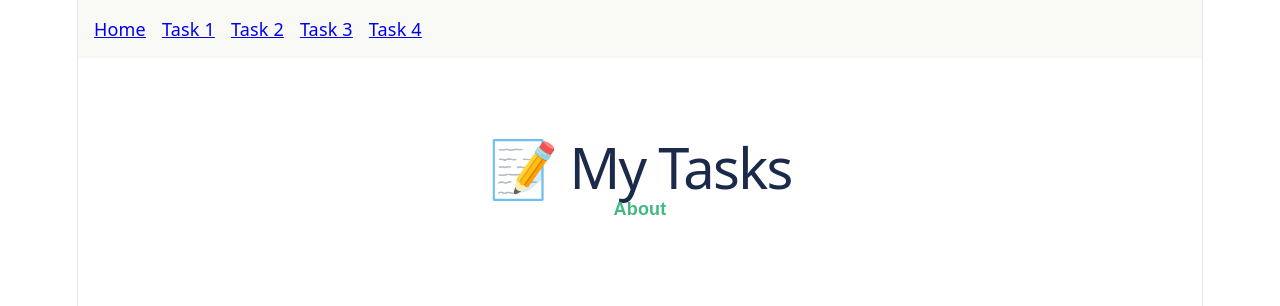
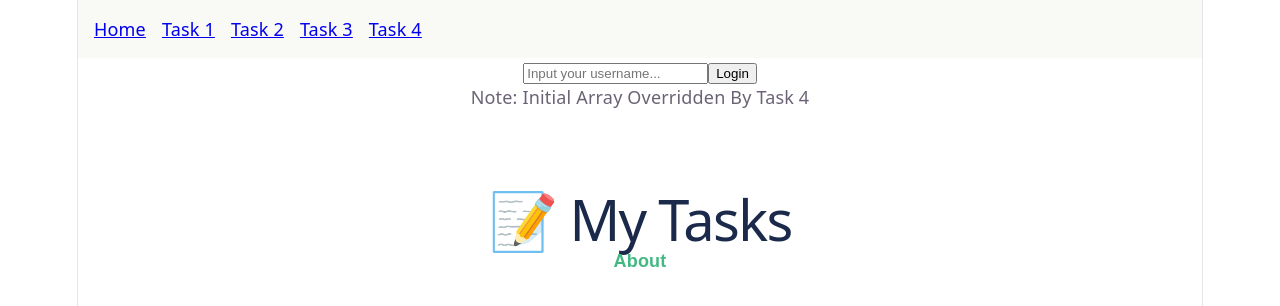
Before and after one commit to stanstan50/IBM-Frontend-Training-June2026, a Vue app in the folder ZENG_STANLEYYALE_FRONTEND/: page /task3 in a window 1280 px wide. Shown: the top 306 px of the page. Built offline with nearby package versions, Linux system fonts and the light colour scheme.

Commit message:
Task 4 Extension

```diff
--- a/ZENG_STANLEYYALE_FRONTEND/package.json
+++ b/ZENG_STANLEYYALE_FRONTEND/package.json
@@ -10,6 +10,7 @@
   },
   "dependencies": {
     "pinia": "^3.0.4",
+    "pinia-plugin-persistedstate": "^4.7.1",
     "vue": "^3.5.34",
     "vue-router": "^4.6.4"
   },
--- a/ZENG_STANLEYYALE_FRONTEND/src/App.vue
+++ b/ZENG_STANLEYYALE_FRONTEND/src/App.vue
@@ -1,15 +1,47 @@
 <script setup lang="ts">
 // import HelloWorld from './components/HelloWorld.vue'
+
+// Task 4 extension: user state
+
+import { useUserStore } from "@/stores/userStore.ts";
+import { ref } from "vue";
+import { storeToRefs } from "pinia";
+
+const userStore = useUserStore();
+
+const { currentUser, isLoggedIn } = storeToRefs(userStore);
+
+const { login } = userStore;
+
+const newUsername = ref("");
+
+function handleLogin() {
+  // client-side guard
+  if (newUsername.value.trim().length === 0) return;
+
+  login(newUsername.value);
+
+  newUsername.value = "";
+}
 </script>
 
 <template>
   <nav>
+    <span v-if="isLoggedIn">User: {{ currentUser }}</span>
     <RouterLink to="/">Home</RouterLink>
     <RouterLink to="/task1">Task 1</RouterLink>
     <RouterLink to="/task2">Task 2</RouterLink>
     <RouterLink to="/task3">Task 3</RouterLink>
     <RouterLink to="/task4">Task 4</RouterLink>
   </nav>
+  <div v-if="!isLoggedIn" class="input-row">
+    <input
+      v-model="newUsername"
+      placeholder="Input your username..."
+      @keyup.enter="handleLogin"
+    />
+    <button @click="handleLogin">Login</button>
+  </div>
   <RouterView />
   <!-- <HelloWorld /> -->
 </template>
--- a/ZENG_STANLEYYALE_FRONTEND/src/main.ts
+++ b/ZENG_STANLEYYALE_FRONTEND/src/main.ts
@@ -3,7 +3,9 @@ import './style.css'
 import App from './App.vue'
 import router from './router'
 import { createPinia } from 'pinia'
+import piniaPluginPersistedstate from 'pinia-plugin-persistedstate'
 
 const pinia = createPinia();
+pinia.use(piniaPluginPersistedstate)
 
 createApp(App).use(router).use(pinia).mount('#app')
--- a/ZENG_STANLEYYALE_FRONTEND/src/stores/taskStore.ts
+++ b/ZENG_STANLEYYALE_FRONTEND/src/stores/taskStore.ts
@@ -148,4 +148,6 @@ export const useTaskStore = defineStore("tasks", () => {
     toggleTask,
     removeTask,
   };
+}, {
+  persist: true
 });
--- /dev/null
+++ b/ZENG_STANLEYYALE_FRONTEND/src/stores/userStore.ts
@@ -0,0 +1,26 @@
+//  - Add a userStore.js with: currentUser (name), isLoggedIn (bool)
+//  - Display the current user's name in the app header
+//  - Add a "login" action that sets the user name
+import { defineStore } from "pinia";
+import { ref, computed } from "vue";
+
+export const useUserStore = defineStore("user", () => {
+  // State
+  const name = ref<string>("");
+
+  // Getters
+  const currentUser = computed(() => name.value);
+  const isLoggedIn = computed(() => name.value.trim().length !== 0);
+
+  // Actions
+  function login(newName: string) {
+    if (newName.trim().length === 0) return;
+    name.value = newName;
+  }
+
+  return {
+    currentUser,
+    isLoggedIn,
+    login,
+  };
+});
--- a/ZENG_STANLEYYALE_FRONTEND/src/views/Task3.vue
+++ b/ZENG_STANLEYYALE_FRONTEND/src/views/Task3.vue
@@ -1,4 +1,5 @@
 <template>
+  <p>Note: Initial Array Overridden By Task 4</p>
   <HomeView/>
 </template>
 
--- a/ZENG_STANLEYYALE_FRONTEND/src/views/TaskListView.vue
+++ b/ZENG_STANLEYYALE_FRONTEND/src/views/TaskListView.vue
@@ -5,23 +5,23 @@
 =============================================================
 -->
 <script setup lang="ts">
-import { ref } from 'vue'
-import { storeToRefs } from 'pinia'
+import { ref } from "vue";
+import { storeToRefs } from "pinia";
 
 // TODO 1: Import your store
-import { useTaskStore } from '@/stores/taskStore.ts'
+import { useTaskStore } from "@/stores/taskStore.ts";
 
 // TODO 2: Get the store instance
-const taskStore = useTaskStore()
+const taskStore = useTaskStore();
 
 // TODO 3: Destructure REACTIVE STATE using storeToRefs()
-const { tasks, doneCount, pendingCount, totalCount } = storeToRefs(taskStore)
+const { tasks, doneCount, pendingCount, totalCount } = storeToRefs(taskStore);
 
 // TODO 4: Destructure ACTIONS directly (no storeToRefs needed for functions)
-const { addTask, toggleTask, removeTask } = taskStore
+const { addTask, toggleTask, removeTask } = taskStore;
 
 // This local ref is fine — it's UI state, not task state
-const newTaskName = ref('')
+const newTaskName = ref("");
 
 function handleAdd() {
   // TODO 5: Call addTask() from the store, then clear the input
@@ -32,7 +32,7 @@ function handleAdd() {
 
   addTask(newTaskName.value);
 
-  newTaskName.value = '';
+  newTaskName.value = "";
 }
 </script>
 
@@ -42,11 +42,16 @@ function handleAdd() {
 
     <!-- TODO 6: Display totalCount, doneCount, pendingCount from the store -->
     <div class="stats">
-      Total: {{ totalCount }} | Done: {{ doneCount }} | Pending: {{ pendingCount }}
+      Total: {{ totalCount }} | Done: {{ doneCount }} | Pending:
+      {{ pendingCount }}
     </div>
 
     <div class="input-row">
-      <input v-model="newTaskName" placeholder="New task..." @keyup.enter="handleAdd" />
+      <input
+        v-model="newTaskName"
+        placeholder="New task..."
+        @keyup.enter="handleAdd"
+      />
       <button @click="handleAdd">Add</button>
     </div>
 
@@ -57,9 +62,11 @@ function handleAdd() {
       <!--   span :class done -->
       <!--   remove button @click="removeTask(task.id)" -->
       <li v-for="task in tasks" :key="task.id">
-        <input type="checkbox" name="" id="" @change="toggleTask(task.id)">
+        <input type="checkbox" name="" id="" @change="toggleTask(task.id)" />
         <span :class="{ done: task.done }">{{ task.name }}</span>
-        <button type="button" class="remove" @click="removeTask(task.id)">X</button>
+        <button type="button" class="remove" @click="removeTask(task.id)">
+          X
+        </button>
       </li>
     </ul>
 
@@ -68,15 +75,73 @@ function handleAdd() {
 </template>
 
 <style scoped>
-.task-view { max-width: 480px; margin: 40px auto; padding: 24px; font-family: Arial, sans-serif; }
-h1 { color: #1B2A4A; }
-.stats { font-size: 13px; color: #555; padding: 8px 12px; background: #e9f7f0; border-radius: 6px; margin-bottom: 16px; }
-.input-row { display: flex; gap: 8px; margin-bottom: 16px; }
-.input-row input { flex: 1; padding: 8px 12px; border: 1px solid #ddd; border-radius: 6px; font-size: 14px; }
-.input-row button { padding: 8px 16px; background: #42B883; color: white; border: none; border-radius: 6px; cursor: pointer; }
-.task-list { list-style: none; padding: 0; margin: 0; }
-.task-list li { display: flex; align-items: center; gap: 10px; padding: 10px 12px; background: white; border-radius: 6px; margin-bottom: 8px; border: 1px solid #eee; }
-.task-list li span { flex: 1; font-size: 14px; }
-.done { text-decoration: line-through; color: #9ca3af; }
-.task-list li .remove { padding: 4px 10px; background: #fee2e2; color: #dc2626; border: none; border-radius: 4px; cursor: pointer; font-size: 12px; }
+.task-view {
+  max-width: 480px;
+  margin: 40px auto;
+  padding: 24px;
+  font-family: Arial, sans-serif;
+}
+h1 {
+  color: #1b2a4a;
+}
+.stats {
+  font-size: 13px;
+  color: #555;
+  padding: 8px 12px;
+  background: #e9f7f0;
+  border-radius: 6px;
+  margin-bottom: 16px;
+}
+.input-row {
+  display: flex;
+  gap: 8px;
+  margin-bottom: 16px;
+}
+.input-row input {
+  flex: 1;
+  padding: 8px 12px;
+  border: 1px solid #ddd;
+  border-radius: 6px;
+  font-size: 14px;
+}
+.input-row button {
+  padding: 8px 16px;
+  background: #42b883;
+  color: white;
+  border: none;
+  border-radius: 6px;
+  cursor: pointer;
+}
+.task-list {
+  list-style: none;
+  padding: 0;
+  margin: 0;
+}
+.task-list li {
+  display: flex;
+  align-items: center;
+  gap: 10px;
+  padding: 10px 12px;
+  background: white;
+  border-radius: 6px;
+  margin-bottom: 8px;
+  border: 1px solid #eee;
+}
+.task-list li span {
+  flex: 1;
+  font-size: 14px;
+}
+.done {
+  text-decoration: line-through;
+  color: #9ca3af;
+}
+.task-list li .remove {
+  padding: 4px 10px;
+  background: #fee2e2;
+  color: #dc2626;
+  border: none;
+  border-radius: 4px;
+  cursor: pointer;
+  font-size: 12px;
+}
 </style>
```
Also changed, not shown: 1 other file (tests, documents, lock files or other folders).
